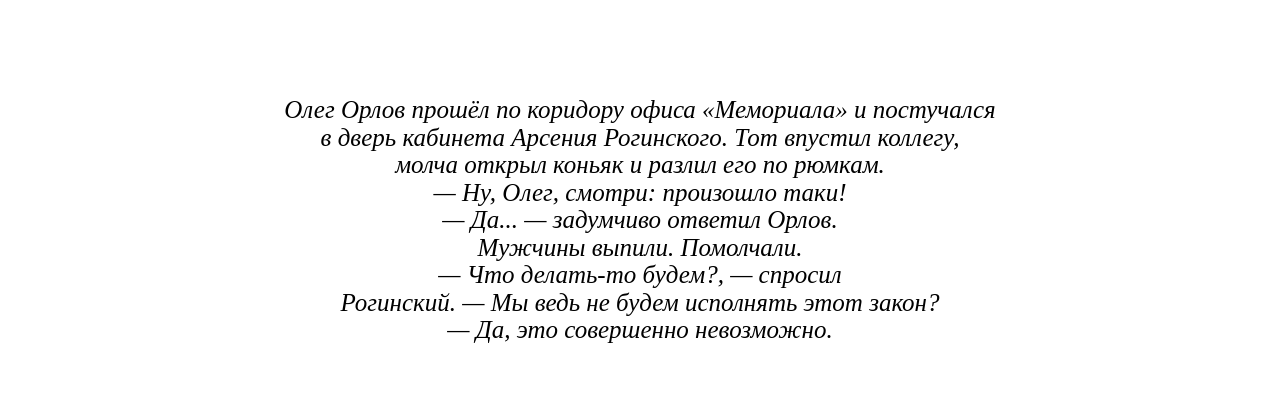
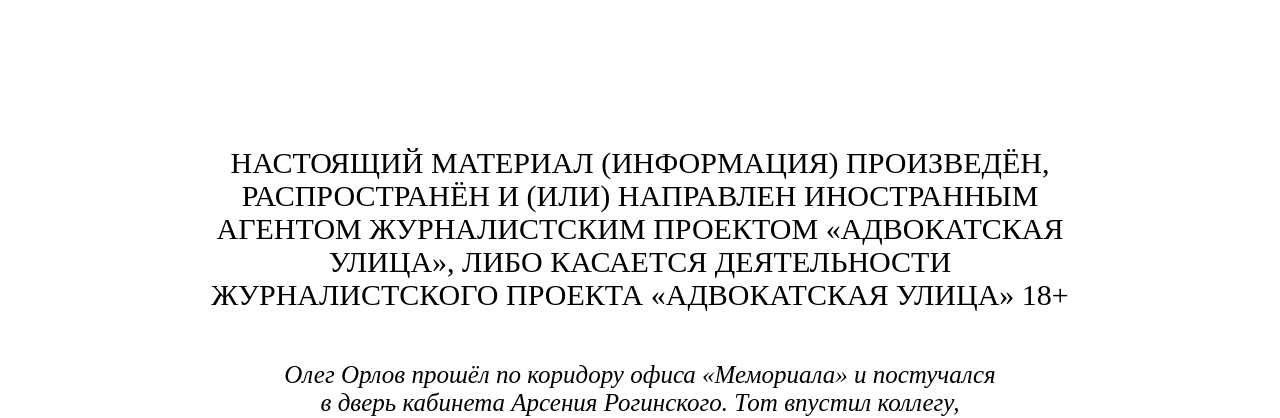
Before and after one commit to Shar1892/AU_Memo, a React (Create React App) app: page /AU_Memo/series in a window 1280 px wide. Shown: the part 1112-1530 px from the top of the page. Built offline with nearby package versions, Linux system fonts and the light colour scheme.

Commit message:
feat: сделал компонент IAInfo поставил на разводящую и в серии

```diff
--- /dev/null
+++ b/src/components/IAInfo/IAInfo.css
@@ -0,0 +1,44 @@
+.IAInfo {
+	width: 100%;
+	display: flex;
+	align-items: center;
+	justify-content: center;
+	padding: 10px 10px;
+	box-sizing: border-box;
+}
+
+.IAInfo__text {
+	font-family: 'Quant Antiqua';
+	font-style: normal;
+	font-weight: 400;
+	font-size: 14px;
+	line-height: 110%;
+	text-align: center;
+	color: var(--simple-text-color);
+}
+
+@media screen and (min-width: 425px) {
+	.IAInfo__text {
+		font-size: 18px;
+	}
+}
+
+@media screen and (min-width: 768px) {
+	.IAInfo {
+		padding: 15px 40px;
+	}
+
+	.IAInfo__text {
+		font-size: 22px;
+	}
+}
+
+@media screen and (min-width: 1024px) {
+	.IAInfo {
+		padding: 20px 150px;
+	}
+
+	.IAInfo__text {
+		font-size: 30px;
+	}
+}
--- /dev/null
+++ b/src/components/IAInfo/IAInfo.js
@@ -0,0 +1,16 @@
+import './IAInfo.css';
+
+function IAInfo({data}) {
+	return (
+		<div className='IAInfo'>
+			<p className='IAInfo__text'>
+				НАСТОЯЩИЙ МАТЕРИАЛ (ИНФОРМАЦИЯ) ПРОИЗВЕДЁН, РАСПРОСТРАНЁН И (ИЛИ)
+				НАПРАВЛЕН ИНОСТРАННЫМ АГЕНТОМ ЖУРНАЛИСТСКИМ ПРОЕКТОМ «АДВОКАТСКАЯ
+				УЛИЦА», ЛИБО КАСАЕТСЯ ДЕЯТЕЛЬНОСТИ ЖУРНАЛИСТСКОГО ПРОЕКТА «АДВОКАТСКАЯ
+				УЛИЦА» 18+
+			</p>
+		</div>
+	);
+}
+
+export default IAInfo;
--- a/src/components/main/main.js
+++ b/src/components/main/main.js
@@ -1,6 +1,7 @@
 /* eslint-disable jsx-a11y/img-redundant-alt */
 import HorizontalScroll from 'react-scroll-horizontal';
 import Timeline from '../timeline/timeline';
+import IAInfo from '../IAInfo/IAInfo';
 
 import './main.css';
 
@@ -14,6 +15,7 @@
 			<div className='main__header'>
 				<p className='main__pretitle'>Спецпроект</p>
 				<h2 className='main__title'>Мемориал. Ликвидация</h2>
+				<IAInfo></IAInfo>
 				<img
 					className='main__header-image'
 					src={headerImage}
--- a/src/components/series/series.js
+++ b/src/components/series/series.js
@@ -7,6 +7,7 @@
 import Part from '../part/part';
 import SeparatorLine from '../separatorLine/separatorLine';
 import PopupReference from '../popupReference/popupReference';
+import IAInfo from '../IAInfo/IAInfo';
 
 function Series({seriesNumber, changeSeriesNumber, seriesArr, isWide}) {
 	const [isPopupOpen, setIsPopupOpen] = useState(false);
@@ -81,6 +82,7 @@
 						</p>
 					))}
 				</div>
+				<IAInfo></IAInfo>
 				<div className='series__discription-container'>
 					{series.discription.map((discriptionString, i) => (
 						<p className='series__discription' key={i}>
```
